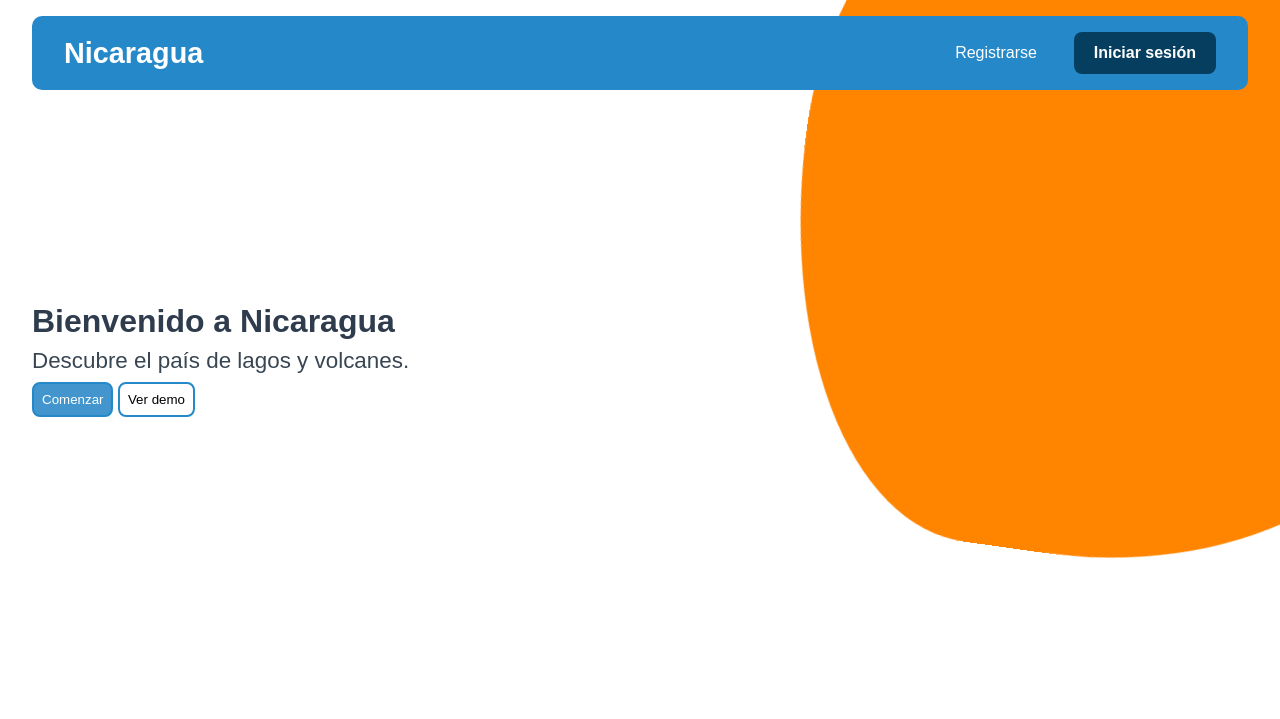
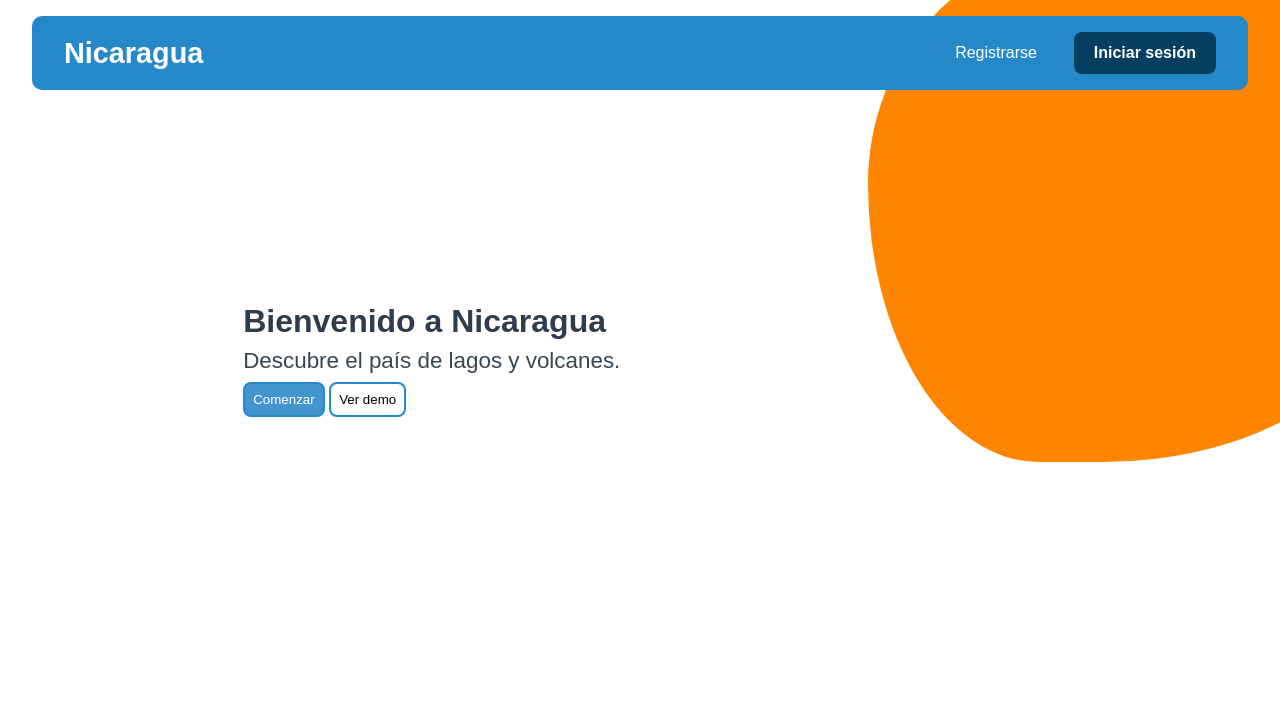
Before and after one commit to jonathan1173/really-nicaragua-2025, a Django app: page / in a window 1280 px wide. Shown: the top 719 px of the page. Run offline with Django 5.2, Linux system fonts and the light colour scheme.

Commit message:
diseño del la pagina de inicio

```diff
--- a/static/css/index.css
+++ b/static/css/index.css
@@ -1,22 +1,24 @@
 .hero {
-    display: grid;
-    grid-template-columns: 1fr 1fr;
+    position: relative; /* Contenedor para el círculo absoluto */
     min-height: 90vh;
     background-color: var(--basico-2);
-
+    overflow: hidden;
+    display: flex;
+    align-items: center;
+    padding-left: 10%;
 }
 
 .hero__content {
+    flex: 1;
     display: flex;
     flex-direction: column;
     justify-content: center;
     gap: .5rem;
-    padding-left: 2rem;
-
+    padding-left: 10%;
+    z-index: 1;
 }
 
 .hero__title {
-    /* font-size: clamp(minimo, preferido, maximo); */
     font-size: clamp(1.5rem, 5vw, 2rem);
     color: var(--color-texto-1);
 }
@@ -39,62 +41,43 @@
     background-color: var(--color-primario-1);
 }
 
-.hero__visual {
-    position: relative;
-    overflow: hidden;
+.hero__circle {
+    position: absolute;
+    width: clamp(400px, 40vw, 600px);
+    height: clamp(400px, 40vw, 600px);
+    border-radius: 50%;
+    background-color: var(--color-secundario-2);
+    top: -50px;
+    right: -100px;
+    z-index: 0;
+    animation: rotatar 3s infinite linear;
 }
 
+/* Animación orgánica (puedes comentar esta sección si no la usás) */
 @keyframes rotatar {
-
-    0%,
-    100% {
-        transform:  rotate(0deg);
+    0%, 100% {
         border-radius: 60% 40% 70% 30% / 40% 60% 30% 70%;
         background-color: red;
     }
-
     25% {
-        transform:rotate(10deg);
         border-radius: 45% 55% 60% 40% / 55% 45% 40% 60%;
         background-color: orange;
     }
-
     50% {
-        transform: rotate(20deg);
         border-radius: 30% 70% 40% 60% / 70% 30% 60% 40%;
-        background-color: blue;
+        background-color: green;
     }
-
     75% {
-        transform: rotate(10deg);
         border-radius: 45% 55% 60% 40% / 55% 45% 40% 60%;
         background-color: orange;
     }
 }
-
-.hero__circle {
-    position: absolute;
-    width: 100%;
-    height: 100%;
-    border-radius: 50%;
-    background-color: var(--color-secundario-2);
-
-    top: -10rem;
-    right: -10rem;
-    animation: rotatar 3s infinite linear;
-}
-
 
 /* === Breakpoint: tablet (<768px) === */
 @media screen and (max-width: 767px) {
     .hero {
         grid-template-columns: 1fr;
     }
-
-    .hero__circle {
-        display: none;
-    }
-
 }
 
 /* === Breakpoint: desktop (≥1024px) ===
--- a/templates/rally_nicaragua/base.html
+++ b/templates/rally_nicaragua/base.html
@@ -14,10 +14,7 @@
 </head>
 
 <body>
-  <header>
-    {% include 'components/navbar.html' %}
-  </header>
-
+  {% include 'components/navbar.html' %}
 
   {% block content %} {% endblock %}
 </body>
--- a/templates/rally_nicaragua/index.html
+++ b/templates/rally_nicaragua/index.html
@@ -9,17 +9,16 @@
 
 <section class="hero">
   <section class="hero__content">
+
     <h1 class="hero__title">Bienvenido a Nicaragua</h1>
     <p class="hero__text">Descubre el país de lagos y volcanes.</p>
     <div class="hero__actions">
       <button class="hero__button hero__button--start">Comenzar</button>
       <button class="hero__button hero__button--demo">Ver demo</button>
     </div>
+
   </section>
-
-  <aside class="hero__visual">
-    <div class="hero__circle"></div>
-  </aside>
+  <div class="hero__circle"></div>
 </section>
 
 {% endblock %}
```
